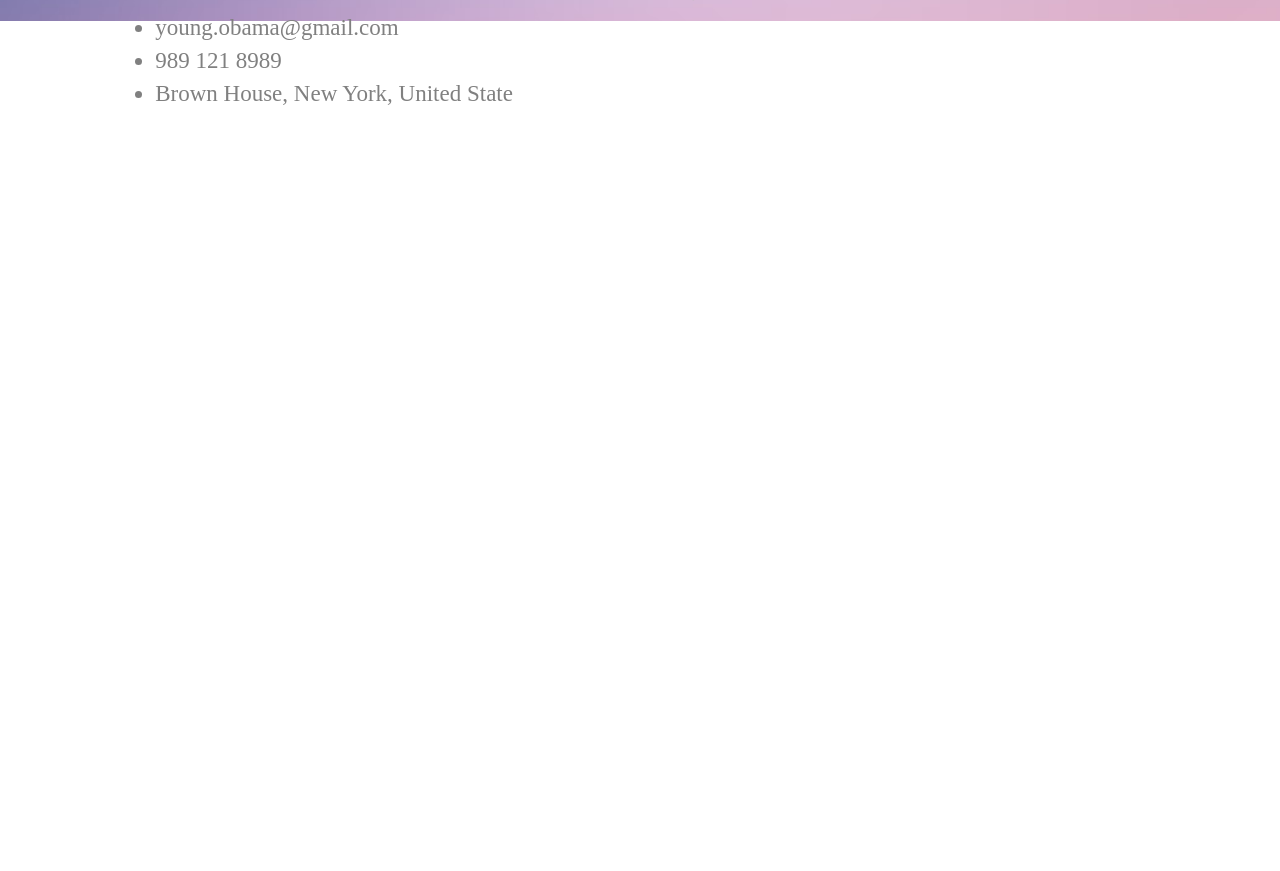
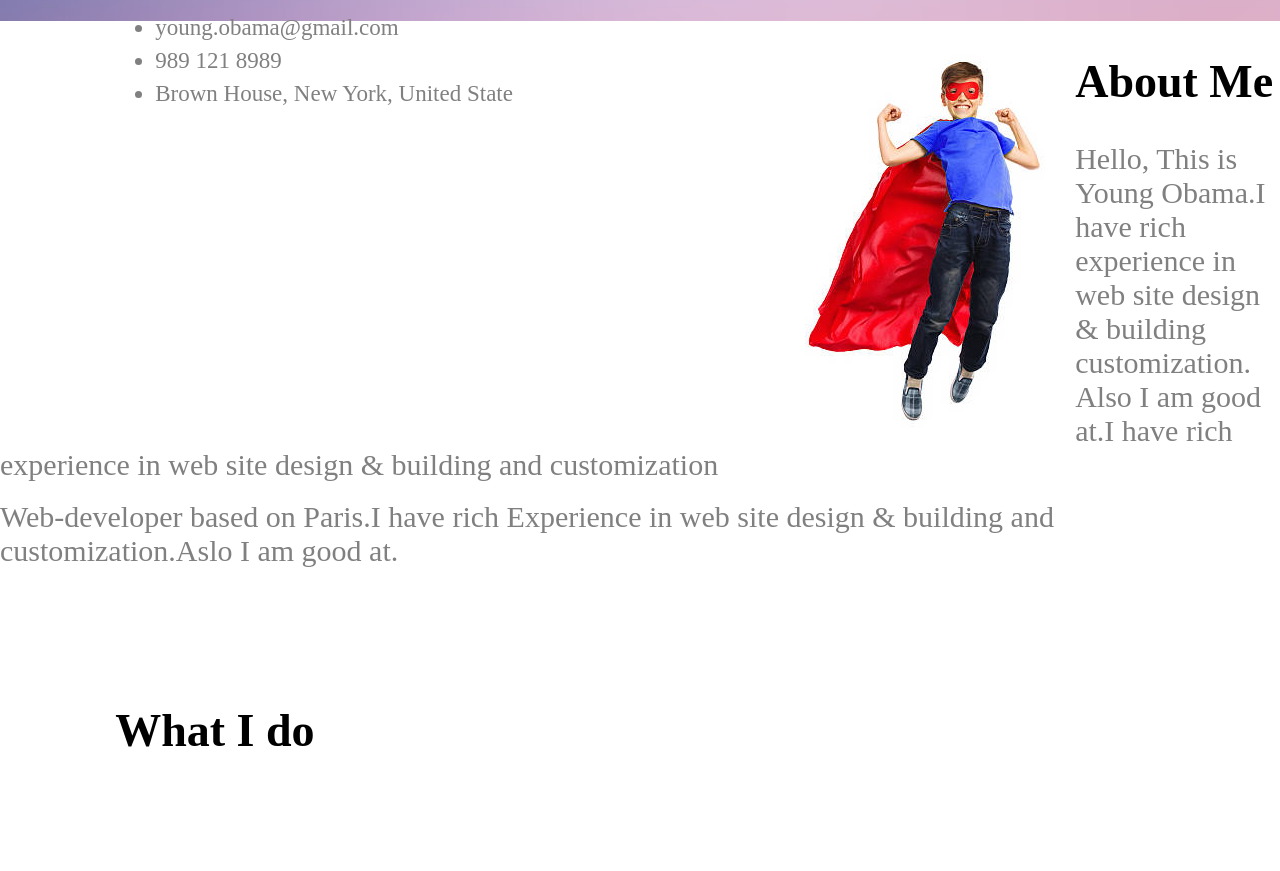
Before and after one commit to Selim999-BD/simple-protfolio-aveter, a plain HTML site: page index.html in a window 1280 px wide. Shown: the part 379-1250 px from the top of the page. Before the commit the page ends 800 px from the top, so only its background shows below. Drawn offline with Linux system fonts and the light colour scheme.

Commit message:
add about

```diff
--- a/index.html
+++ b/index.html
@@ -21,5 +21,20 @@
             <img src="images/user_avatar.png" alt="">
         </div>
     </div>
+    <div class="about">
+        <div class="left-width">
+            <img src="images/about-avatar.png" alt="">
+        </div>
+        <div class="right-width">
+            <h3 id="ab-position">About Me</h3>
+            <p>Hello, This is Young Obama.I have rich experience in web site design & building customization. Also I am good at.I have rich experience in web site design & building and customization</p>
+            <p>
+                Web-developer based on Paris.I have rich Experience in web site design & building and customization.Aslo I am good at.
+            </p>
+        </div>
+    </div>
+    <div class="working">
+        <h3>What I do</h3>
+    </div>
 </body>
 </html>
--- a/style/style.css
+++ b/style/style.css
@@ -36,3 +36,15 @@ ul li{
     background-position: center;
     background-size: cover;
 }
+p{
+    font-size: 30px;
+    margin: 18px 0;
+    color:gray;
+}
+.about{
+    height:500px
+}
+.working{
+    padding: 6%;
+    margin: 3%;
+}
```
